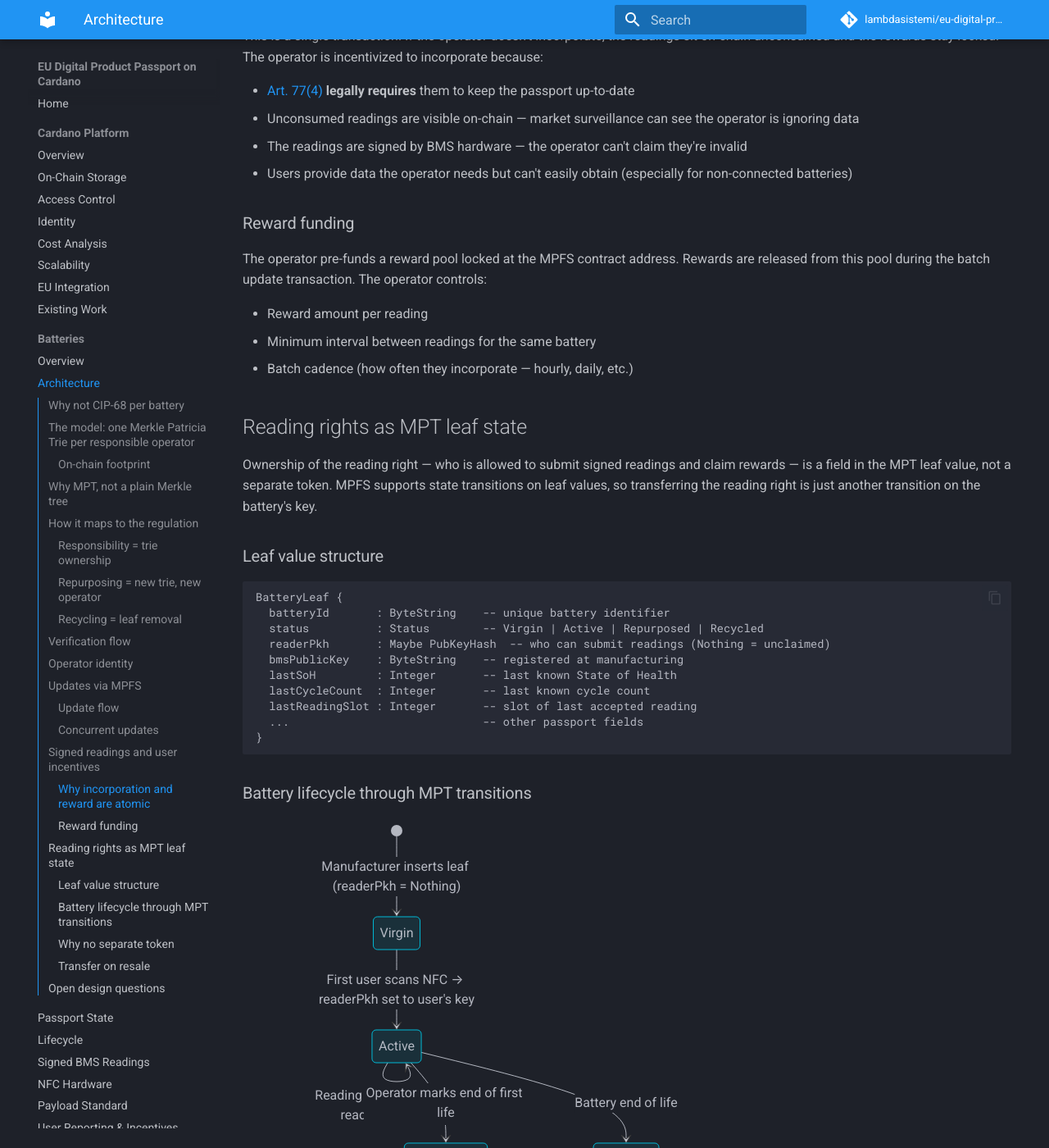
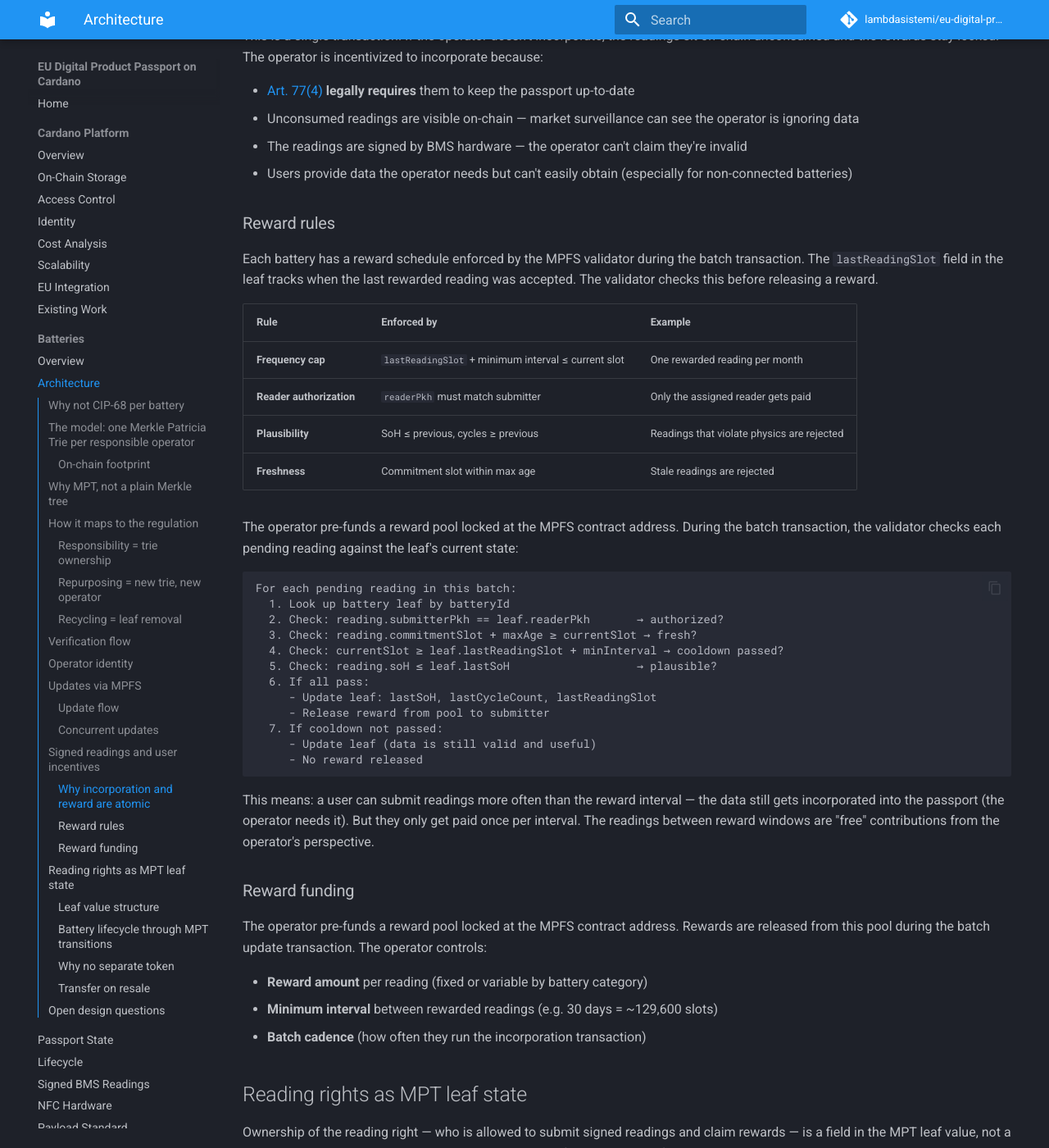
Before and after one commit to lambdasistemi/eu-digital-product-passport, an MkDocs documentation site: the page built from docs/sectors/batteries/architecture.md, in a window 1280 px wide and 1400 px high, scrolled down 7402 px. Shown: the whole window at 82% size. Built offline with MkDocs 1.6.1 and Material for MkDocs 9.7.7, drawn with Linux system fonts in a browser that asks for light colours; comment, search, counter and statistics services are not loaded.

Commit message:
feat: per-battery reward rules — frequency cap, plausibility, authorization
Reward schedule enforced per-battery via lastReadingSlot in the leaf.
Validator checks cooldown, reader authorization, plausibility, freshness
before releasing reward. Readings outside the reward window still get
incorporated (operator needs the data) but don't trigger payment.

````diff
--- a/docs/sectors/batteries/architecture.md
+++ b/docs/sectors/batteries/architecture.md
@@ -235,13 +235,43 @@ This is a single transaction. If the operator doesn't incorporate, the readings
 - The readings are signed by BMS hardware — the operator can't claim they're invalid
 - Users provide data the operator needs but can't easily obtain (especially for non-connected batteries)
 
+### Reward rules
+
+Each battery has a reward schedule enforced by the MPFS validator during the batch transaction. The `lastReadingSlot` field in the leaf tracks when the last rewarded reading was accepted. The validator checks this before releasing a reward.
+
+| Rule | Enforced by | Example |
+|------|------------|---------|
+| **Frequency cap** | `lastReadingSlot` + minimum interval ≤ current slot | One rewarded reading per month |
+| **Reader authorization** | `readerPkh` must match submitter | Only the assigned reader gets paid |
+| **Plausibility** | SoH ≤ previous, cycles ≥ previous | Readings that violate physics are rejected |
+| **Freshness** | Commitment slot within max age | Stale readings are rejected |
+
+The operator pre-funds a reward pool locked at the MPFS contract address. During the batch transaction, the validator checks each pending reading against the leaf's current state:
+
+```
+For each pending reading in this batch:
+  1. Look up battery leaf by batteryId
+  2. Check: reading.submitterPkh == leaf.readerPkh       → authorized?
+  3. Check: reading.commitmentSlot + maxAge ≥ currentSlot → fresh?
+  4. Check: currentSlot ≥ leaf.lastReadingSlot + minInterval → cooldown passed?
+  5. Check: reading.soH ≤ leaf.lastSoH                   → plausible?
+  6. If all pass:
+     - Update leaf: lastSoH, lastCycleCount, lastReadingSlot
+     - Release reward from pool to submitter
+  7. If cooldown not passed:
+     - Update leaf (data is still valid and useful)
+     - No reward released
+```
+
+This means: a user can submit readings more often than the reward interval — the data still gets incorporated into the passport (the operator needs it). But they only get paid once per interval. The readings between reward windows are "free" contributions from the operator's perspective.
+
 ### Reward funding
 
 The operator pre-funds a reward pool locked at the MPFS contract address. Rewards are released from this pool during the batch update transaction. The operator controls:
 
-- Reward amount per reading
-- Minimum interval between readings for the same battery
-- Batch cadence (how often they incorporate — hourly, daily, etc.)
+- **Reward amount** per reading (fixed or variable by battery category)
+- **Minimum interval** between rewarded readings (e.g. 30 days = ~129,600 slots)
+- **Batch cadence** (how often they run the incorporation transaction)
 
 ## Reading rights as MPT leaf state
 
````
